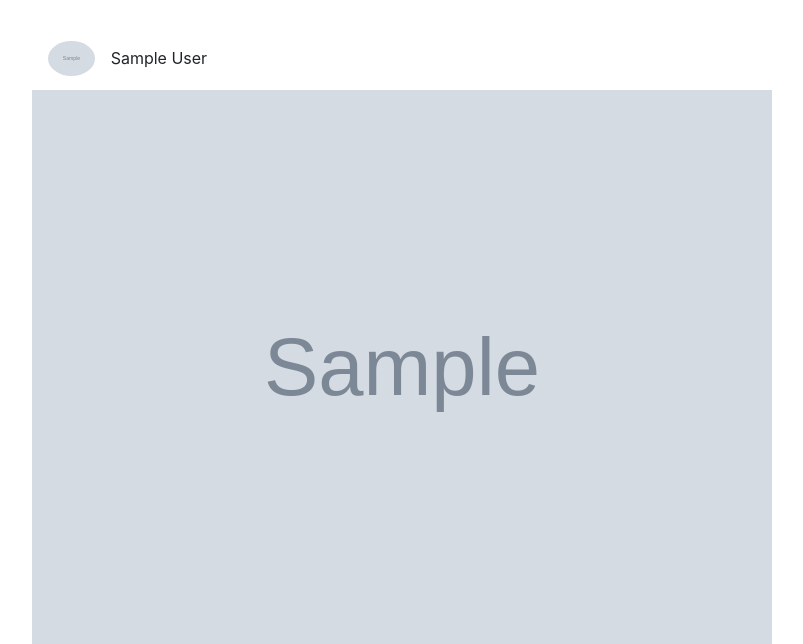
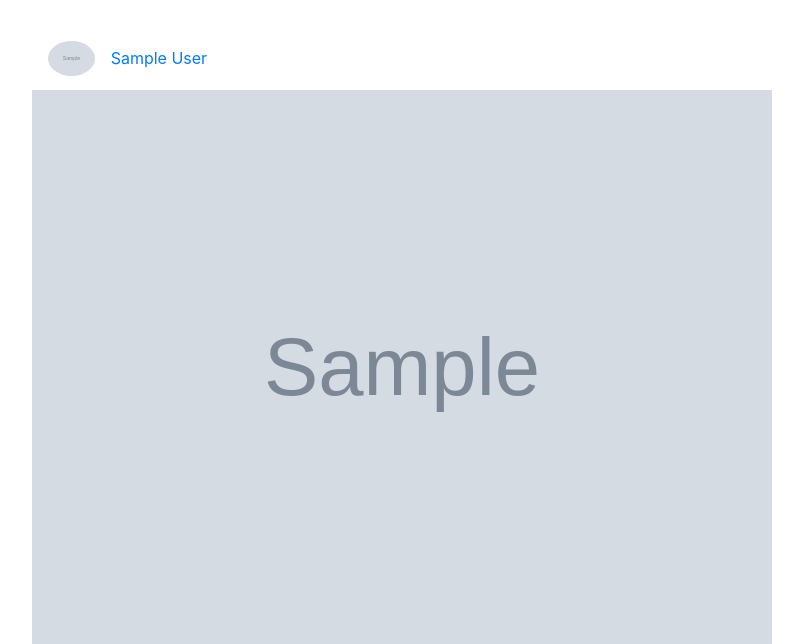
Before and after one commit to JesusGalindoB/Djinsgram, a Django app: page / in a window 1280 px wide. Shown: the part 71-715 px from the top of the page, without its empty margins (238-1041 px from the left). Run offline with Django 3.2, Linux system fonts and the light colour scheme; a user stored in the database is signed in; tables that the repository leaves empty hold one stand-in row (values such as "Sample post"); grey boxes marked "Sample" are stand-in pictures; some libraries are stand-ins or nearby versions.

Commit message:
update feed template

```diff
--- a/templates/posts/post_card.html
+++ b/templates/posts/post_card.html
@@ -5,7 +5,9 @@
             <img class="mr-3 rounded-circle" height="35" src="{{ post.profile.picture.url }}" alt="{{ post.user.get_full_name }}">
         </a>
         <div class="media-body">
-            <p style="margin-top: 5px;">{{ post.user.get_full_name  }}</p>
+            <a href="{% url "users:detail" post.user.username %}">
+                <p style="margin-top: 5px;">{{ post.user.get_full_name  }}</p>
+            </a>
         </div>
     </div>
 
```
